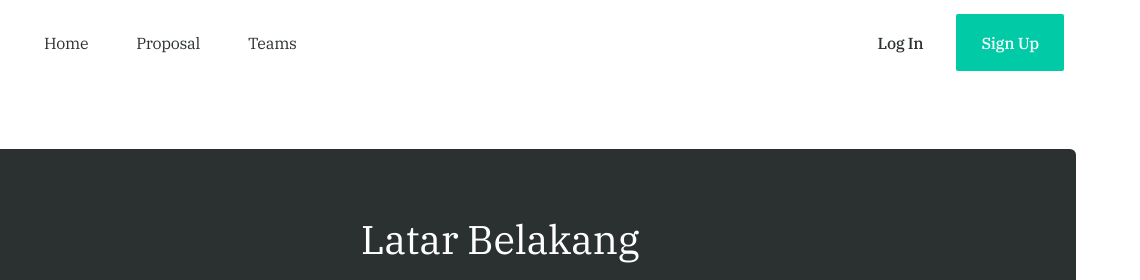
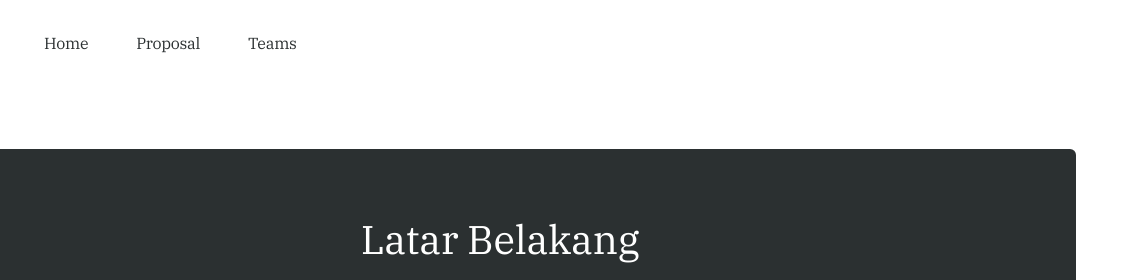
Before and after one commit to HRMonitorr/Proposal-Project3, a plain HTML site: page about.html in a window 1280 px wide. Shown: the top 280 px of the page, 140-1280 px from the left. Drawn offline with Linux system fonts and the light colour scheme.

Commit message:
final UI

```diff
--- a/about.html
+++ b/about.html
@@ -40,9 +40,6 @@
               </div>
               <div class="navbar-end">
                 <div class="navbar-item is-hidden-mobile">
-                  <div class="buttons">
-      <a class="button is-ghost has-text-dark" href="#" style="text-decoration: none;">Log In</a><a class="button is-primary" href="#">Sign Up</a>
-      </div>
                 </div>
               </div>
             </div>
```
Also changed, not shown: index.html (+1 -1 lines), teams.html (+0 -3 lines).
